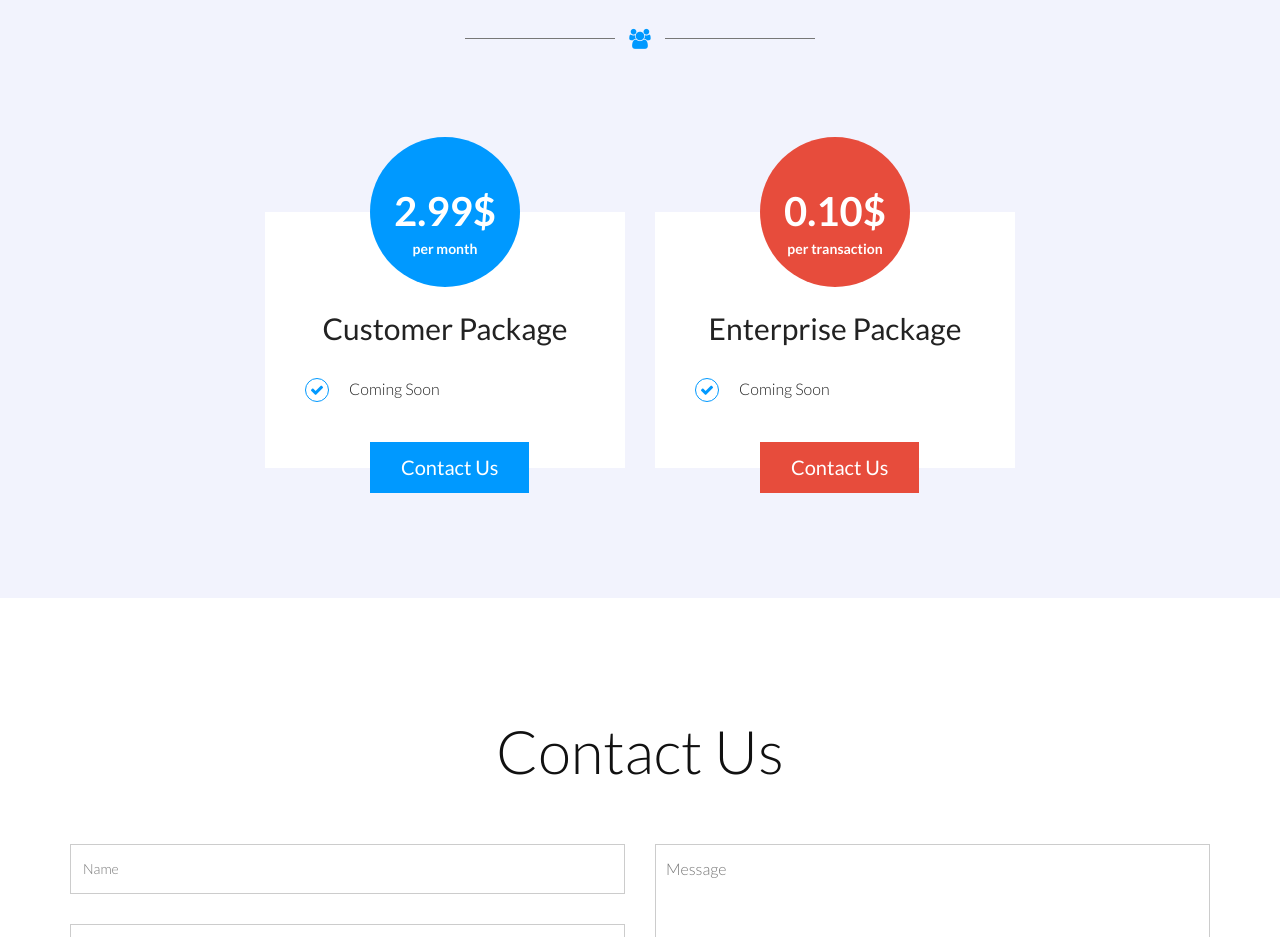
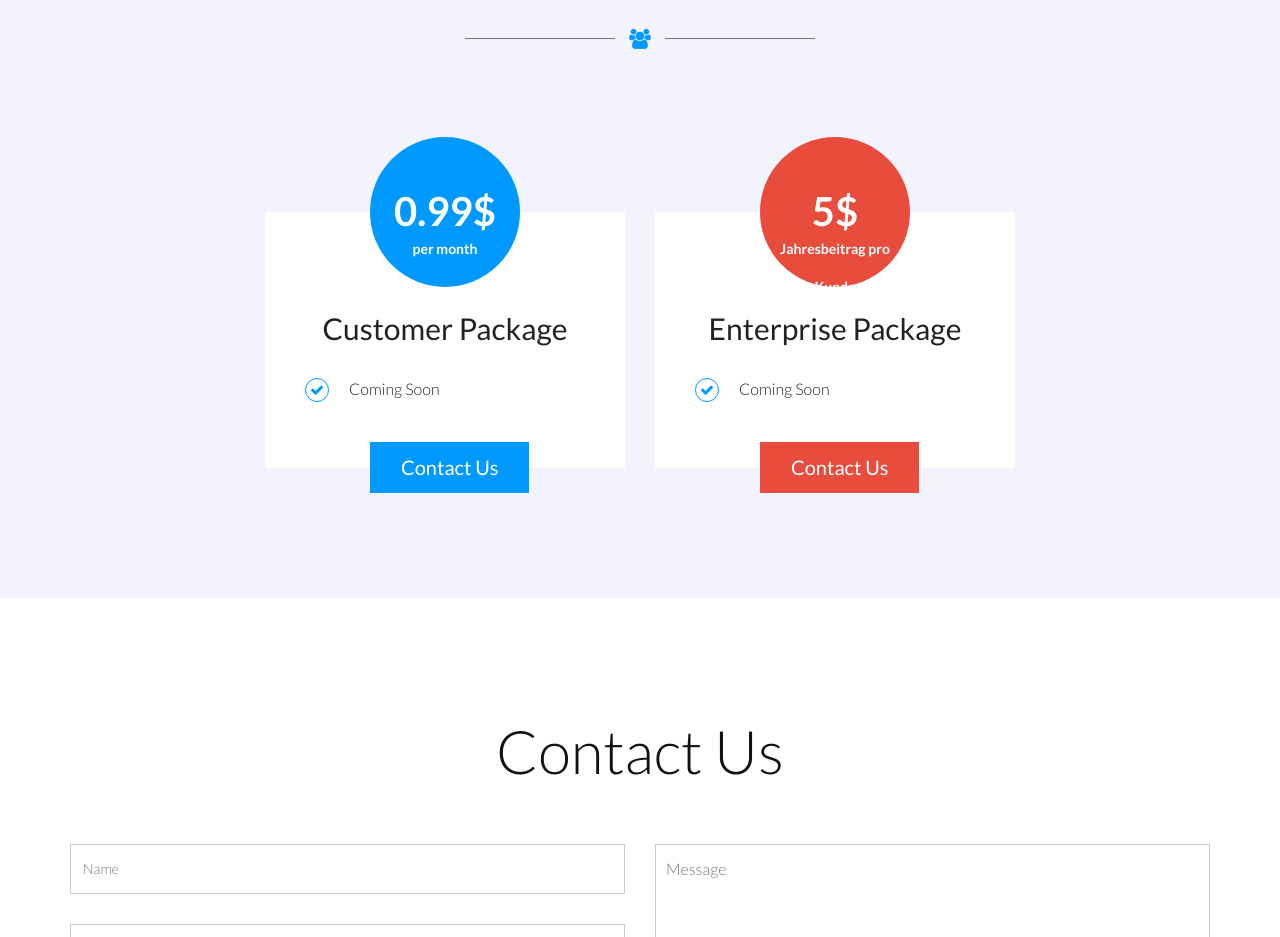
Before and after one commit to CarlAmbroselli/Securify, a plain HTML site: page index.html in a window 1280 px wide. Shown: the part 3080-4017 px from the top of the page. Drawn offline with nearby package versions, Linux system fonts and the light colour scheme.

Commit message:
Update pricing

```diff
--- a/index.html
+++ b/index.html
@@ -244,7 +244,7 @@
 
               <div class="col-md-4 col-md-offset-2">
                 <div class="price-table">
-                  <div class="rate">2.99$<br /><span style="font-size: 14px;">per month</span></div>
+                  <div class="rate">0.99$<br /><span style="font-size: 14px;">per month</span></div>
                   <h2>Customer Package</h2>
                   <ul>
                     <li><i class="fa fa-check"></i>Coming Soon</li>
@@ -255,7 +255,7 @@
 
               <div class="col-md-4">
                 <div class="price-table featured-price">
-                  <div class="rate">0.10$<br /><span style="font-size: 14px;">per transaction</span></div>
+                  <div class="rate">5$<br /><span style="font-size: 14px;">Jahresbeitrag pro Kunde</span></div>
 
                   <h2>Enterprise Package</h2>
                   <ul>
```
